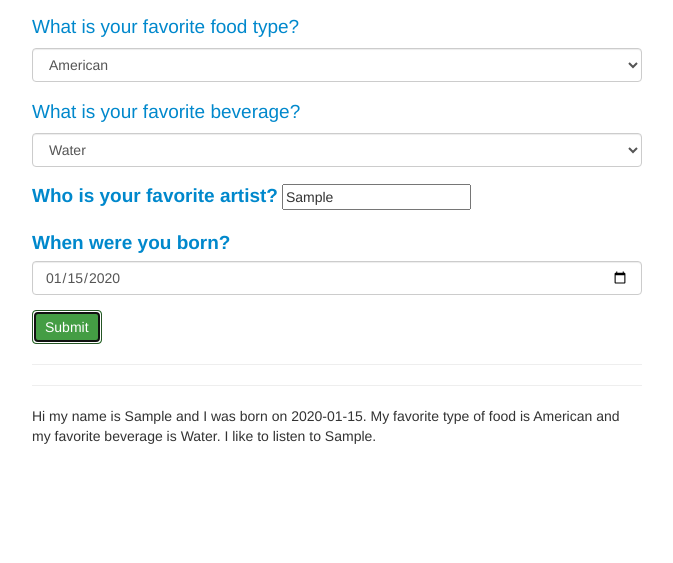
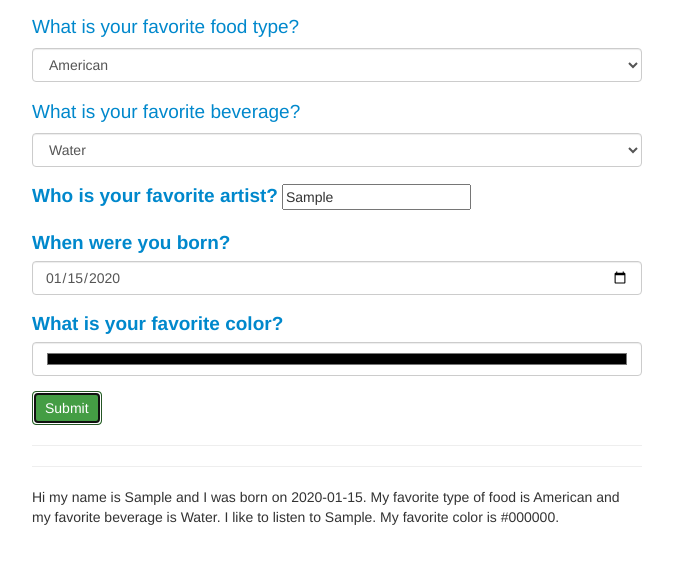
Before and after one commit to kevlycoppers/survey, a plain HTML site: page index.html in a window 1280 px wide. Both pictures are taken after typing "Sample", "Sample", "2020-01-15" into the empty fields and a click on the button "Submit". Shown: the part 105-668 px from the top of the page, without its empty margins (303-976 px from the left). Drawn offline with Linux system fonts and the light colour scheme.

Commit message:
add color

```diff
--- a/index.html
+++ b/index.html
@@ -54,6 +54,10 @@
             <label for="born">When were you born?</label>
             <input id="born" class="form-control" type="date">
           </div>
+          <div class="form-group">
+            <label for="color">What is your favorite color?</label>
+            <input id="color" class="form-control" type="color">
+          </div>
 
           <button type="submit" class="btn btn-success">Submit</button>
         </form>
@@ -62,7 +66,7 @@
 
         <div id="paragraph">
           <p>
-            Hi my name is <span class="name"></span> and I was born on <span class="dob"></span>. My favorite type of food is <span class="food-type"></span> and my favorite beverage is <span class="beverage-type"></span>. I like to listen to <span class="favorite-artist"></span>.
+            Hi my name is <span class="name"></span> and I was born on <span class="dob"></span>. My favorite type of food is <span class="food-type"></span> and my favorite beverage is <span class="beverage-type"></span>. I like to listen to <span class="favorite-artist"></span>. My favorite color is <span class="color"></span>.
           </p>
         </div>
       </div>
--- a/js/scripts.js
+++ b/js/scripts.js
@@ -5,12 +5,14 @@ $(document).ready(function() {
     var beverageTypeInput = $("#beverage-type").val();
     var favoriteArtistInput = $("#favorite-artist").val();
     var dobInput = $("#born").val();
+    var colorInput = $("#color").val();
 
     $(".name").text(nameInput);
     $(".food-type").text(foodTypeInput);
     $(".beverage-type").text(beverageTypeInput);
     $(".favorite-artist").text(favoriteArtistInput);
     $(".dob").text(dobInput);
+    $(".color").text(colorInput);
 
     $("#paragraph").show();
 
```
